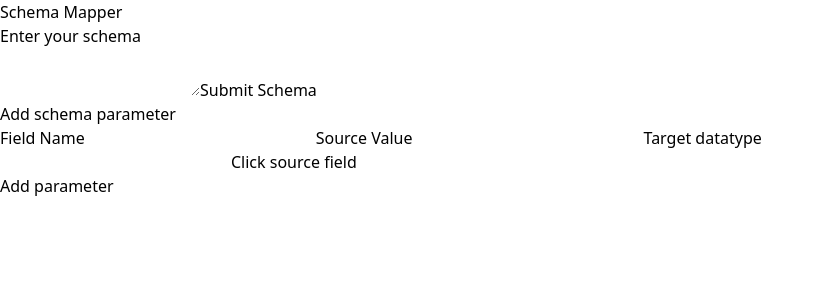
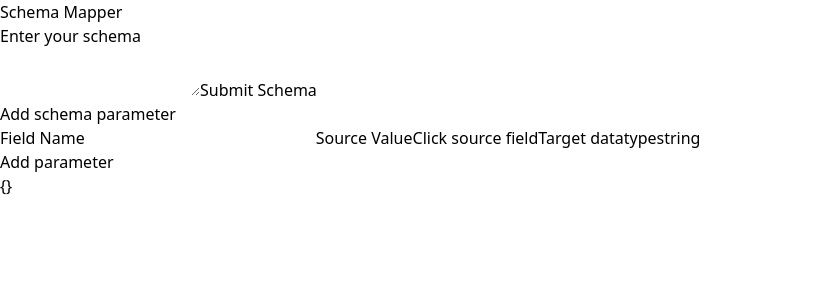
Before and after one commit to nslagle98/schema-mapper, a React (Vite) app: page / in a window 1280 px wide. Shown: the top 300 px of the page, without its empty margins (0-824 px from the left). Built offline with nearby package versions, Linux system fonts and the light colour scheme.

Commit message:
Got schema update to work with button press

```diff
--- a/src/App.tsx
+++ b/src/App.tsx
@@ -9,7 +9,7 @@ function App() {
     let [ currSchema, setCurrSchema ] = useState()
     let [ didSubmit, setDidSubmit ] = useState(false)
     let [ activelyChoosing, setActivelyChoosing ] = useState(false)
-    let [ sourceChoice, setSourceChoice ] = useState(null)
+    let [ sourceChoice, setSourceChoice ] = useState({path: "", dt: ""})
     let [ userSchema, setUserSchema ] = useState({})
 
     function handleSchemaUpdate(schema: any) {
@@ -21,15 +21,17 @@ function App() {
         setActivelyChoosing(true)
     }
 
-    function handleChooseSource( path: string) {
+    function handleChooseSource( path: string, dt: string) {
         setActivelyChoosing(false)
-        setSourceChoice(path)
+        setSourceChoice({path: path, dt: dt})
     }
 
     function handleSchemaItemAdd(keyName: string, datatype: JsonDatatype, sourcePath: string) {
         let newSchema = userSchema
         newSchema[keyName] = { type: datatype, source: sourcePath }
+        console.log(JSON.stringify(newSchema))
         setUserSchema(newSchema)
+        setSourceChoice({path:"", dt:""})
     }
 
 
@@ -42,9 +44,11 @@ function App() {
                     <SchemaInput schema={currSchema}  setSchema={handleSchemaUpdate} />
                 }
                 { didSubmit &&
-                <SourcePicker schema={currSchema} activelyChoosing={activelyChoosing}/>
+                <SourcePicker schema={currSchema} activelyChoosing={activelyChoosing} chooseSource={handleChooseSource}/>
                 }
-                <FieldAdder sourceChoice={sourceChoice} addItem={handleSchemaItemAdd} activateChoosing={handleActivateSchemaSourceChoice}/>
+                <FieldAdder sourceChoice={sourceChoice} handleSchemaItemAdd={handleSchemaItemAdd} activateChoosing={handleActivateSchemaSourceChoice}/>
+                <div>{JSON.stringify(userSchema)}</div>
+
             </div>
         </div>
    )
--- a/src/components/FieldAdder.tsx
+++ b/src/components/FieldAdder.tsx
@@ -1,30 +1,39 @@
-import { useState } from "react"
+import { HtmlHTMLAttributes, useState } from "react"
+import { JsonDatatype } from "../types/SchemaTypes"
 interface FieldAdderProps {
     activateChoosing: () => void
-    sourceChoice: string
-    addItem: () => void
+    sourceChoice: { path: string, dt: string}
+    handleSchemaItemAdd: (keyName: string, datatype: JsonDatatype, sourcePath: string) => void
 }
 
-export default function FieldAdder({ activateChoosing, sourceChoice, addItem }: FieldAdderProps) {
+export default function FieldAdder({ activateChoosing, sourceChoice, handleSchemaItemAdd}: FieldAdderProps) {
 
-    const [ fieldDetails, setFieldDetails ] = useState( { fieldName: "", fieldDatatype: "" } )
+    const [ field, setField ] = useState<{name: string, datatype: JsonDatatype}>({ name: "", datatype:"string"})
+    function handleNameChange(e:any) {
+       setField({ ...field, name: e.target.value})
+    }
+    function handleDtChange(e:any) {
+        setField({...field, datatype: e.target.value})
+    }
+
+    function handleSubmit() {
+        //check if source datatype is compatible with chosen datatype
+        handleSchemaItemAdd(field.name, field.datatype, sourceChoice.path)
+    }
 
     return (
         <div className="bg-gray-100 p-8">
             <h2>Add schema parameter</h2>
             <div className="grid grid-cols-2">
                 <label>Field Name</label>
-                <input type="text" className="border border-gray-300"/>
+                <input type="text" onChange={handleNameChange} className="border border-gray-300" value={field.name}/>
                 <label>Source Value</label>
-                <input type="text" className="border border-gray-300"/>
+                <button onClick={activateChoosing} className="bg-blue-500 ">Click source field</button>
                 <label>Target datatype</label>
-                <div className="grid grid-flow-col">
-                    <input type="text" className="border border-gray-300"/>
-                    <button onClick={activateChoosing} className="bg-blue-500 ">Click source field</button>
-                </div>
+                <input type="text" className="border border-gray-300" onChange={handleDtChange} value={field.datatype}/>
             </div>
             <div className="flex flex-col items-center ">
-            <button className="bg-blue-500 w-40 p-1 m-6 text-white rounded-lg">Add parameter</button>
+            <button onClick={handleSubmit} className="bg-blue-500 w-40 p-1 m-6 text-white rounded-lg">Add parameter</button>
             </div>
         </div>
     )
--- a/src/components/SourceItem.tsx
+++ b/src/components/SourceItem.tsx
@@ -5,8 +5,10 @@ interface SourceItem {
     type: string
     depth: number
     active: boolean
+    chooseSource: (path: string, dt: string) => void
 }
 export default function SourceItem( props: SourceItem) {
+
 
     const classMap = {
 
@@ -34,7 +36,7 @@ export default function SourceItem( props: SourceItem) {
  * which field as the source for their schema
  */
     function clickHandler() {
-        console.log(props.path)
+        props.chooseSource(props.path, props.type)
     }
 
     return (
```
Also changed, not shown: src/components/SourcePicker.tsx (+4 -3 lines).
